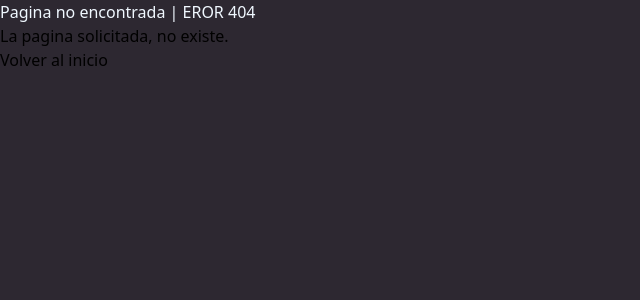
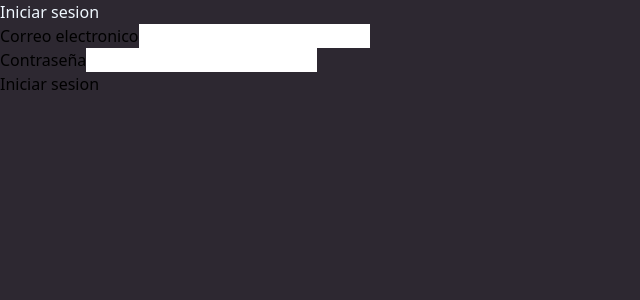
Before and after one commit to JeffryCoder/edteam, a React (Vite) app in the folder reactDesdeCero/proyecto-del-curso/: page /login in a window 1280 px wide. Before the commit this address had no page. Shown: the top 300 px of the page, without its empty margins (0-640 px from the left). Built offline with nearby package versions, Linux system fonts and the light colour scheme.

Commit message:
Agregando login

```diff
--- /dev/null
+++ b/reactDesdeCero/proyecto-del-curso/src/components/usuarios/Login.jsx
@@ -0,0 +1,21 @@
+const Login = () => {
+  return (
+    <div className='login-container'>
+      <h1>Iniciar sesion</h1>
+      <form>
+        <div className='field'>
+          <label htmlFor='email'>Correo electronico</label>
+          <input type='email' name='email' />
+        </div>
+        <div className='field'>
+          <label htmlFor='password'>Contraseña</label>
+          <input type='password' name='password' />
+        </div>
+        <div>
+          <button type='submit'>Iniciar sesion</button>
+        </div>
+      </form>
+    </div>
+  )
+}
+export default Login
--- a/reactDesdeCero/proyecto-del-curso/src/main.jsx
+++ b/reactDesdeCero/proyecto-del-curso/src/main.jsx
@@ -9,6 +9,7 @@
 import Perfil from './components/Perfil.jsx'
 import About from './components/About.jsx'
 import { UserContextProvider } from './context/UserContext'
+import Login from './components/usuarios/Login.jsx'
 
 ReactDOM.createRoot(document.getElementById('root')).render(
   <UserContextProvider>
@@ -23,6 +24,7 @@
           <Route index element={<App />} />
           <Route path=':id' element={<PaginaUnicaCriptomoneda />} />
         </Route>
+        <Route path='/login' element={<Login />} />
         <Route path='*' element={<Pagina404 />} />
       </Routes>
     </BrowserRouter>
```
